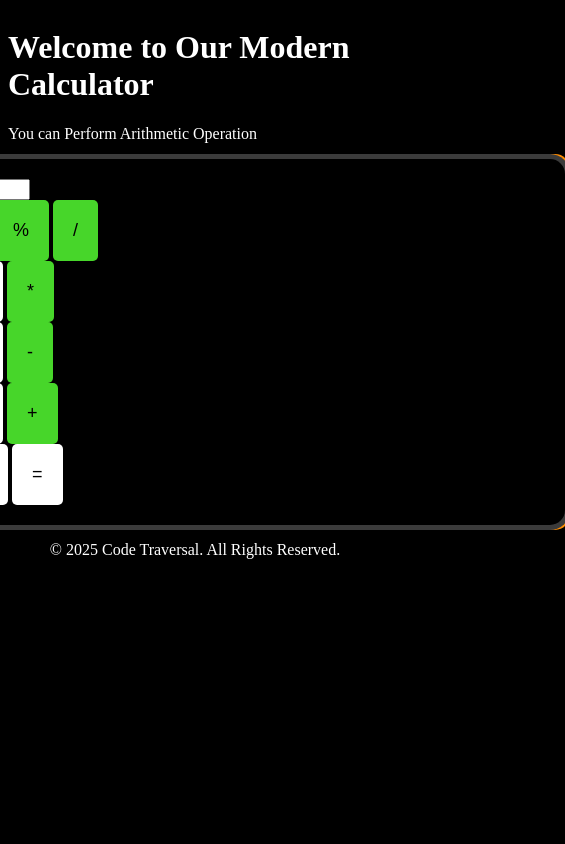
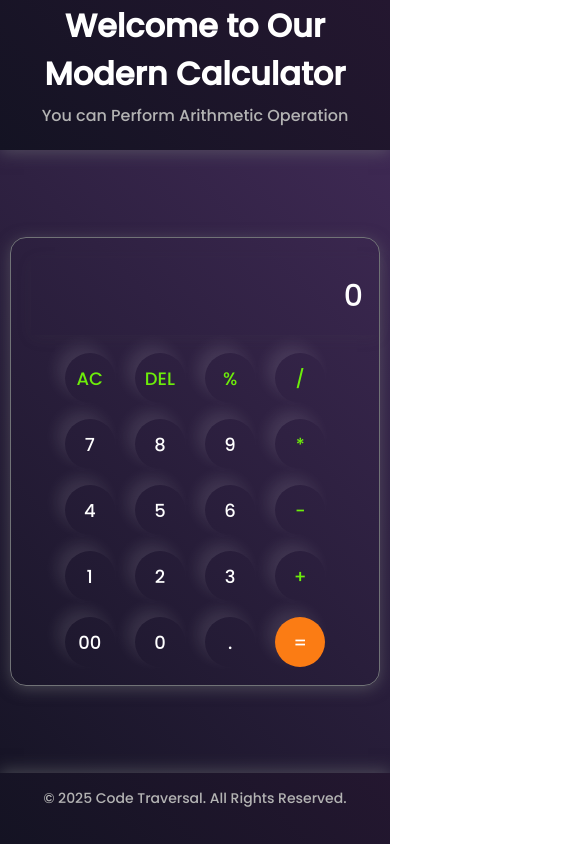
Before and after one commit to rajatbhatt162/Calculator-Website, a plain HTML site: page index.html in a window 390 px wide. Shown: the whole page, 565 px wide, since content can reach past the window. Drawn offline with Linux system fonts and the light colour scheme.

Commit message:
Update style.css

```diff
--- a/style.css
+++ b/style.css
@@ -1,156 +1,136 @@
-/* Basic styling for the body and main container */
+@import url('https://fonts.googleapis.com/css2?family=Poppins:wght@500&display=swap');
+
+* {
+    margin: 0;
+    padding: 0;
+    box-sizing: border-box;
+    font-family: 'Poppins', sans-serif;
+}
+
 body {
+    width: 100%;
+    height: 100vh;
     display: flex;
     flex-direction: column;
+    justify-content: space-between;
     align-items: center;
-    background-color: #000000; /* Default dark background */
-    color: #ffffff; /* Default text color */
+    background: linear-gradient(45deg, #141323, #442c5a);
 }
 
-  .calculator-title {
+.header {
+    width: 100%;
+    background: linear-gradient(45deg, #141323, #241730);
+    color: #ffffff;
     text-align: center;
-    font-size: 2rem; /* Adjust size as needed */
-    font-weight: bold;
-    color: #ffffff;
+    padding: 2px;
+    box-shadow: 0px 3px 15px rgba(113, 115, 119, 0.5);
+}
+
+.header h1 {
+    font-size: 2rem;
+    margin-bottom: 5px;
+}
+
+.header p {
+    font-size: 1rem;
+}
+
+.container {
+    text-align: center;
+    width: 100%;
+    max-width: 400px;
+    padding: 8px;
+}
+
+h1 {
+    color: #fff;
+    margin-bottom: 5px;
+}
+
+p {
+    color: #b3b3b3;
+    font-size: 14px;
     margin-bottom: 20px;
-    border-radius: 15px; /* Rounded corners */
-    box-shadow: 0 0 0 5px #3b3b3b,
-      -5px -5px 0 0 #ff8c00, /* Top-left corner color */
-      5px -5px 0 0 #ff8c00, /* Top-right corner color */
-      -5px 5px 0 0 #ff8c00, /* Bottom-left corner color */
-      5px 5px 0 0 #ff8c00; /* Bottom-right corner color */
 }
 
 .calculator {
-    width: 700px;
-    background: #000000;
+    border: 1px solid #717377;
     padding: 20px;
-    border-radius: 15px; /* Rounded corners */
-    box-shadow: 0 0 0 5px #3b3b3b,
-      -5px -5px 0 0 #ff8c00, /* Top-left corner color */
-      5px -5px 0 0 #ff8c00, /* Top-right corner color */
-      -5px 5px 0 0 #ff8c00, /* Bottom-left corner color */
-      5px 5px 0 0 #ff8c00; /* Bottom-right corner color */
+    border-radius: 16px;
+    background: transparent;
+    box-shadow: 0px 3px 15px rgba(113, 115, 119, 0.5);
+    display: flex;
+    flex-direction: column;
 }
 
-  /* Display styling */
-  .display {
-    background: #ffffff;
-    color: #000000;
-    padding: 15px;
-    font-size: 24px;
+input {
+    width: 100%;
+    border: none;
+    padding: 24px;
+    margin: 10px;
+    background: transparent;
+    box-shadow: 0px 3px 15px rgba(84, 84, 84, 0.1);
+    font-size: 40px;
     text-align: right;
-    border-radius: 5px;
-    margin-bottom: 10px;
-    min-height: 40px;
+    cursor: pointer;
+    color: #ffffff;
 }
 
-  /* Button grid styling */
-  .buttons {
-    display: grid;
-    grid-template-columns: repeat(4, 1fr);
-    gap: 10px;
+input::placeholder {
+    color: #ffffff;
 }
 
-  /* Button styles */
-  .button {
-    background: #ffffff;
+button {
     border: none;
-    padding: 20px;
-    font-size: 18px;
-    border-radius: 5px;
+    width: 60px;
+    height: 60px;
+    margin: 8px;
+    border-radius: 50%;
+    background: transparent;
+    color: #ffffff;
+    font-size: 20px;
+    box-shadow: -8px -8px 15px rgba(255, 255, 255, 0.1);
     cursor: pointer;
-    color: #000000;
-    transition: background 0.2s;
-  }
-  .button:hover {
-    background: #5e6ea2; /* Hover effect */
 }
 
-  /* Special color for operators and equals button */
-  .operator {
-    background-color: #47d62a;
-  }
-  .equal {
-    background-color: #dd1010;
-    grid-column: span 2; /* Span two columns */
+button:active {
+    box-shadow: none;
 }
 
-  /* Navbar styling */
-  .navbar {
-    width: 100%;
-    background-color: #ffffff;
-    padding: 10px 0;
+.equalBtn {
+    background-color: #fb7c14;
 }
 
-  .nav-link {
-    color: #000000;
-    text-decoration: none;
-    font-size: 1.5rem;
-    margin: 0 15px;
-    transition: color 0.3s;
+.operator {
+    color: #6dee0a;
 }
 
-  .nav-link:hover {
-    color: #ff8c00; /* Hover color */
+@media (max-width: 600px) {
+    .calculator {
+        padding: 10px;
     }
 
-  /* Light Theme */
-  body.light-theme {
-    background-color: #f1f1f1;
-    color: #333333; /* Light text color */
+    input {
+        padding: 16px;
+        font-size: 30px;
     }
 
-  .light-theme .navbar {
-    background-color: #e0e0e0;
+    button {
+        width: 50px;
+        height: 50px;
+        font-size: 18px;
     }
 
-  .light-theme .calculator {
-    background-color: #ffffff;
-    box-shadow: 0 0 0 5px #cccccc,
-      -5px -5px 0 0 #ffcc66,
-      5px -5px 0 0 #ffcc66,
-      -5px 5px 0 0 #ffcc66,
-      5px 5px 0 0 #ffcc66; /* Light theme box-shadow */
+    .container {
+        padding: 10px;
+    }
 }
 
-  .light-theme .calculator-title {
-    color: #333333; /* Light theme title color */
+.footer {
+    width: 100%;
+    background: linear-gradient(45deg, #141323, #241730);
+    color: #ffffff;
+    text-align: center;
+    padding: 15px;
+    box-shadow: 0px -3px 15px rgba(113, 115, 119, 0.5);
 }
-
-  .light-theme .display {
-    background: #ffffff;
-    color: #000000;
-  }
-
-  .light-theme .button {
-    background: #f0f0f0;
-    color: #000000;
-  }
-  .light-theme .button:hover {
-    background: #d1d1d1; /* Light theme button hover */
-  }
-
-  .light-theme .operator {
-    background-color: #ffb347;
-    color: #ffffff; /* Light theme operator text */
-  }
-
-  .light-theme .equal {
-    background-color: #ff6666;
-    color: #ffffff; /* Light theme equal button text */
-  }
-
-  /* Corner Button */
-  .corner-button {
-    position: absolute;
-    top: 10px;    /* Adjust the distance from the top */
-    right: 10px;  /* Adjust the distance from the right */
-    padding: 10px 15px;
-    background-color: #2a47d6; /* Button color */
-    color: white; /* Button text color */
-    border: none;
-    border-radius: 5px;
-    cursor: pointer;
-    z-index: 1000; /* Ensure it stays on top */
-  }
```
Lines whose indentation alone changed are shown as unchanged.
